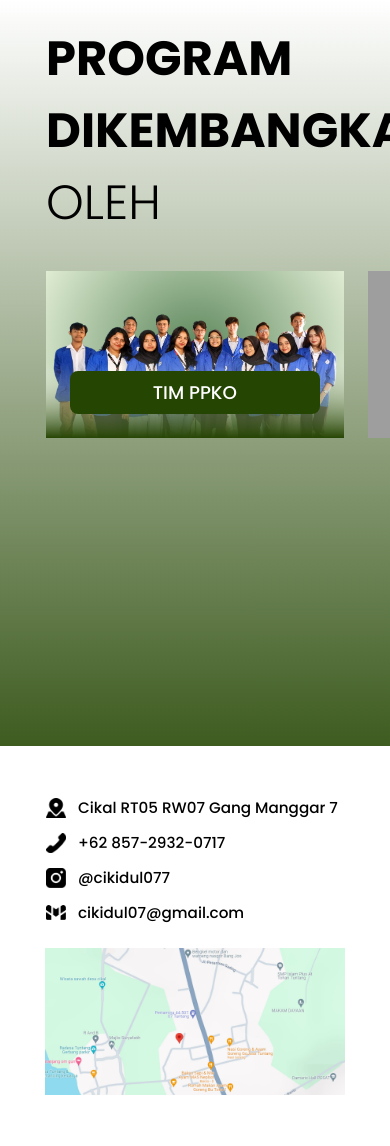
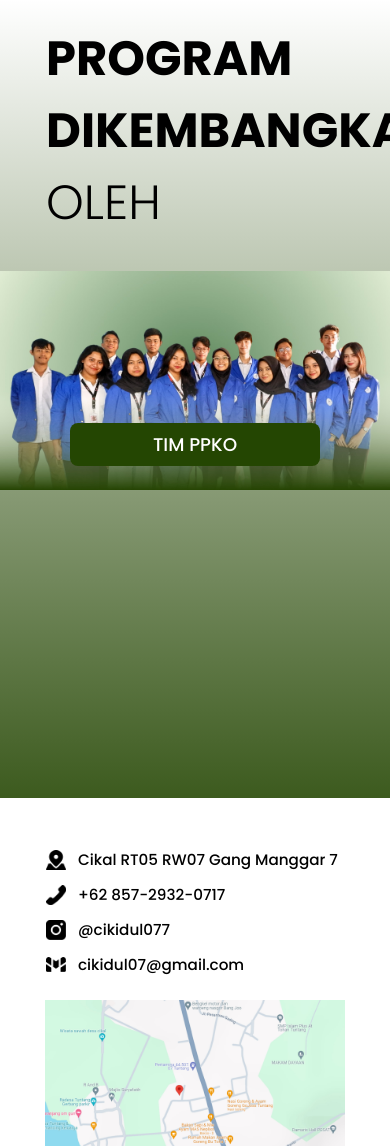
Before and after one commit to FadhilFirmansyah/ecoticraft, a PHP site: page / in a window 390 px wide. Shown: the part 2415-3561 px from the top of the page. Run offline with PHP 8.4, Linux system fonts and the light colour scheme; some libraries are stand-ins or nearby versions; grey boxes are pictures that could not be loaded.

Commit message:
fix: responsive css

```diff
--- a/style/opening.css
+++ b/style/opening.css
@@ -326,6 +326,21 @@ footer {
 /* ========================================= */
 
 @media (max-width: 600px) {
+
+  .about-section {
+
+    .carousel-wrap {
+      padding: 8px 0;
+
+      .carousel-inner {
+        width: 100%;
+        gap: 0;
+      }
+
+    }
+
+  }
+
   .title-hero-wrap {
     #title {
       font-size: 3.7rem;
@@ -336,7 +351,7 @@ footer {
     }
   }
 
-  .hero header{
+  .hero header {
     justify-content: center;
   }
 
```
